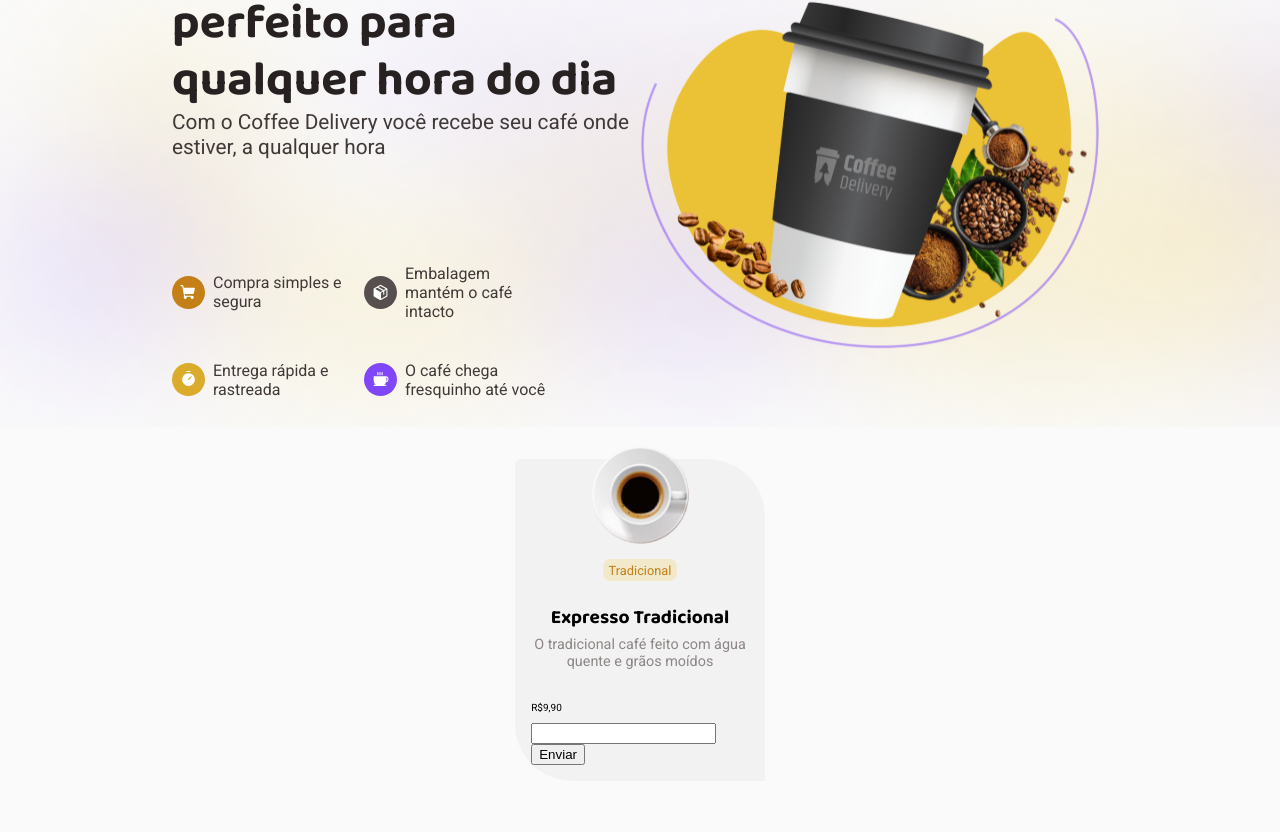
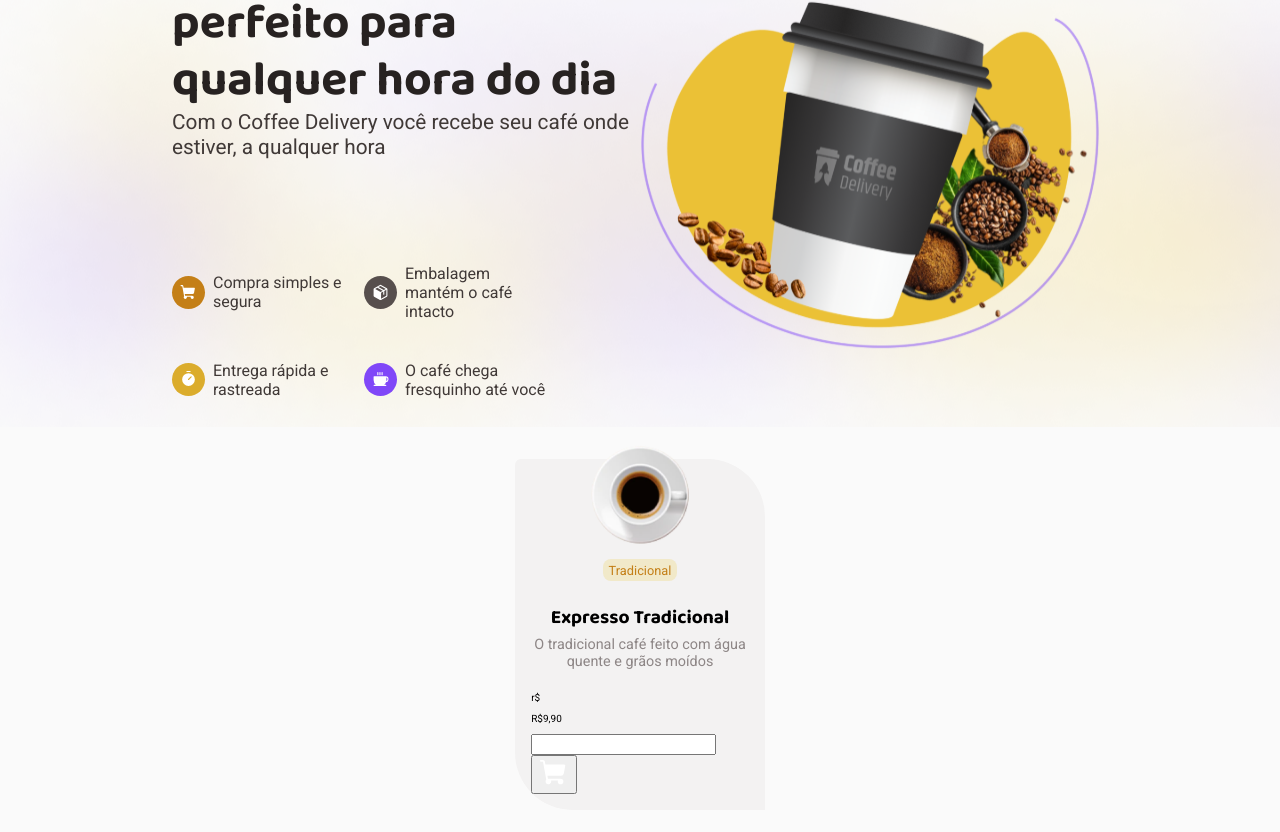
Before and after one commit to cauealb/projects-React, a React (Vite) app in the folder 05-coffe-delivey/: page / in a window 1280 px wide. Shown: the part 226-1058 px from the top of the page. Built offline with nearby package versions, Linux system fonts and the light colour scheme.

Commit message:
style: Melhorando a estrutura do footer

```diff
--- a/05-coffe-delivey/src/Routes/Components/Cards/Cards.tsx
+++ b/05-coffe-delivey/src/Routes/Components/Cards/Cards.tsx
@@ -1,5 +1,6 @@
 import express from '../../../assets/SvgCoffe/Type=Expresso.svg'
 import { CardsStyle, NameCardStyle, DescriptionCoffeStyle, ImageCoffeStyle } from './CardsStyle'
+import { ShoppingCart } from 'phosphor-react'
 
 export function Cards() {
     return (
@@ -14,9 +15,12 @@ export function Cards() {
                     <p>O tradicional café feito com água quente e grãos moídos</p>
                 </DescriptionCoffeStyle>
                 <footer>
-                    <p>R$9,90</p>
-                    <input type="number" />
-                    <button>Enviar</button>
+                    <div>
+                        <span>r$</span>
+                        <p>R$9,90</p>
+                    </div>
+                    <input type="number" min={1}/>
+                    <button><ShoppingCart size={30} color='#fff' weight='fill'/></button>
                 </footer>
             </CardsStyle>
         </>
```
